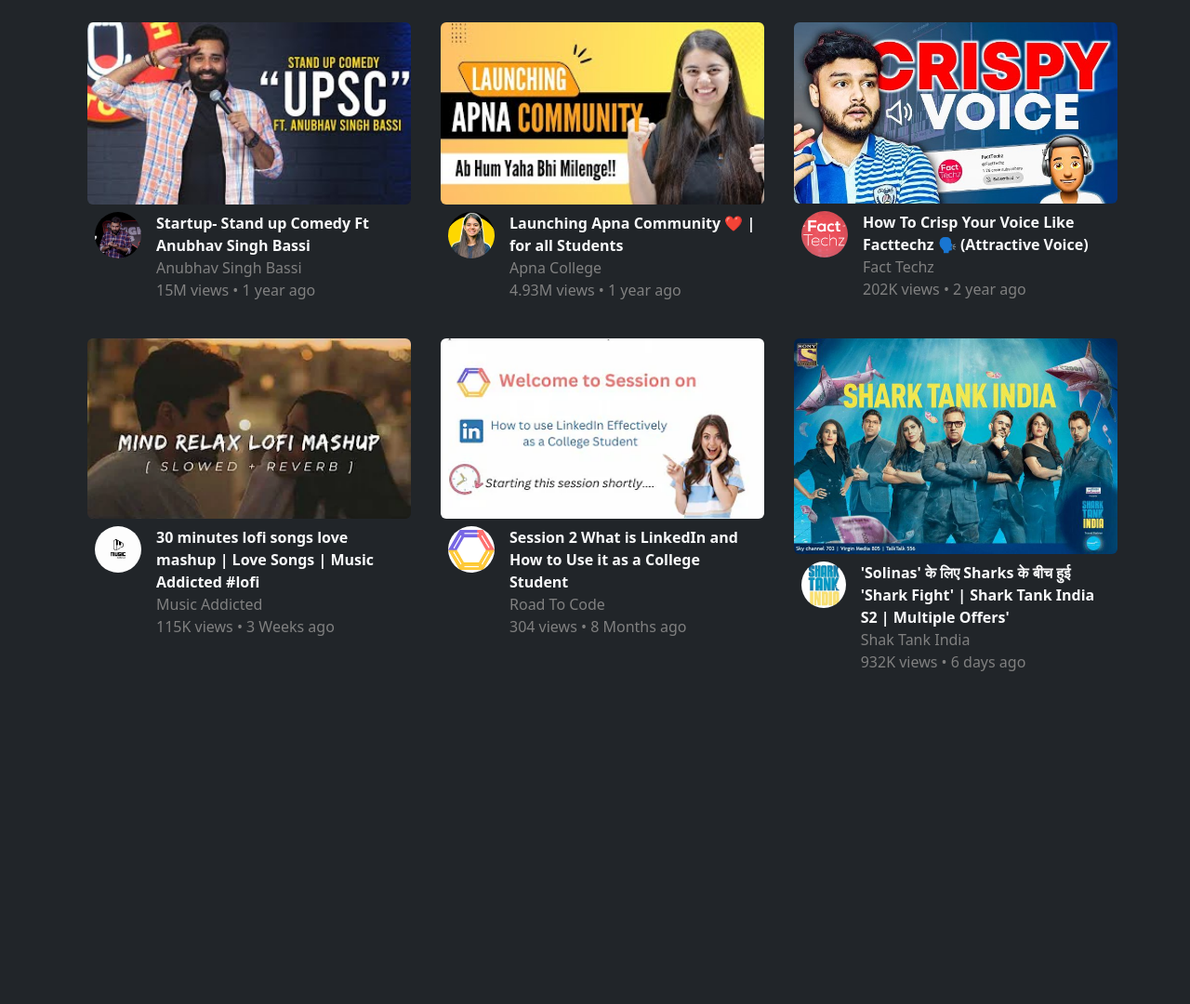
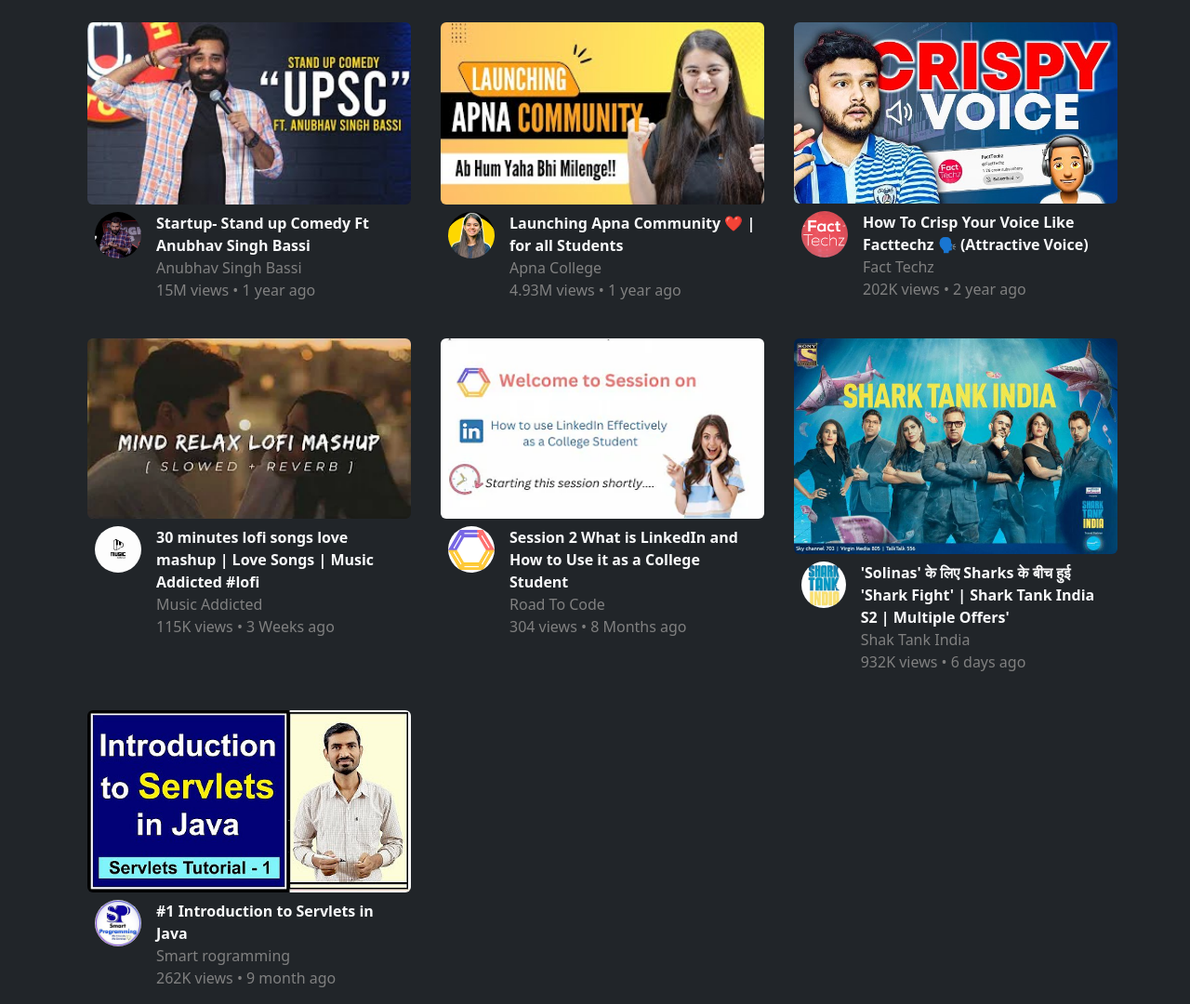
Before and after one commit to MaheshwariButle07/youtube-clone, a plain HTML site: page index.html in a window 1280 px wide. Shown: the whole page at 93% size. Before the commit the page ends 800 px from the top, so only its background shows below. Drawn offline with nearby package versions, Linux system fonts and the light colour scheme.

Commit message:
added next video card of youtube video

```diff
--- a/index.html
+++ b/index.html
@@ -242,6 +242,113 @@
 
 
 
+        <div class="row">
+
+            <div class="col-md-4 p-3">
+
+                <div class="vedio-card">
+
+                    <img class="img-fluid m-2 rounded thumbnail-width" src="./images/smart-programming-thumbnail.webp" alt="anubhav singh bassi thumbnail">
+
+                    <div class="d-flex">
+
+                        <div class="mx-3">
+
+                            <img class="rounded-circle profile-img-height" src="./images/smart-programming-profile.jpg" alt="anubhav singh bassi profile">
+
+                        </div>
+
+                        <div>
+
+                            <span class="fw-bold">#1 Introduction to Servlets in Java</span>
+
+                            <span class="d-block font-dim">Smart rogramming</span>
+
+                            <span class="font-dim">262K views  • 9 month ago</span>
+
+                        </div>
+
+                    </div>
+
+                </div>
+
+             </div>
+
+
+
+
+             <!-- <div class="col-md-4 p-3">
+
+                <div class="vedio-card">
+
+                    <img class="img-fluid m-2 rounded thumbnail-width" src="./images/apna-collage-thumbnail.jpg" alt="anubhav singh bassi thumbnail">
+
+                    <div class="d-flex">
+
+                        <div class="mx-3">
+
+                            <img class="rounded-circle profile-img-height" src="./images/apna-collage-profile.jpg" alt="anubhav singh bassi profile">
+
+                        </div>
+
+                        <div>
+
+                            <span class="fw-bold">Launching Apna Community ❤️ | for all Students</span>
+
+                            <span class="d-block font-dim">Apna College</span>
+
+                            <span class="font-dim">4.93M views  • 1 year ago</span>
+
+                        </div>
+
+                    </div>
+
+                </div>
+
+             </div>
+
+
+
+
+             <div class="col-md-4 p-3">
+
+                <div class="vedio-card">
+
+                    <img class="img-fluid m-2 rounded thumbnail-width" src="./images/fact-techz-thumbnail.jpg" alt="anubhav singh bassi thumbnail">
+
+                    <div class="d-flex">
+
+                        <div class="mx-3">
+
+                            <img class="rounded-circle profile-img-height" src="./images/fact-techz-profile.jpg" alt="anubhav singh bassi profile">
+
+                        </div>
+
+                        <div>
+
+                            <span class="fw-bold">How To Crisp Your Voice Like Facttechz 🗣️ (Attractive Voice)</span>
+
+                            <span class="d-block font-dim">Fact Techz</span>
+
+                            <span class="font-dim">202K views  • 2 year ago</span>
+
+                        </div>
+
+                    </div>
+
+                </div>
+
+             </div> -->
+
+
+
+
+        </div>
+
+
+
+
+
     </div>
 
 
```
